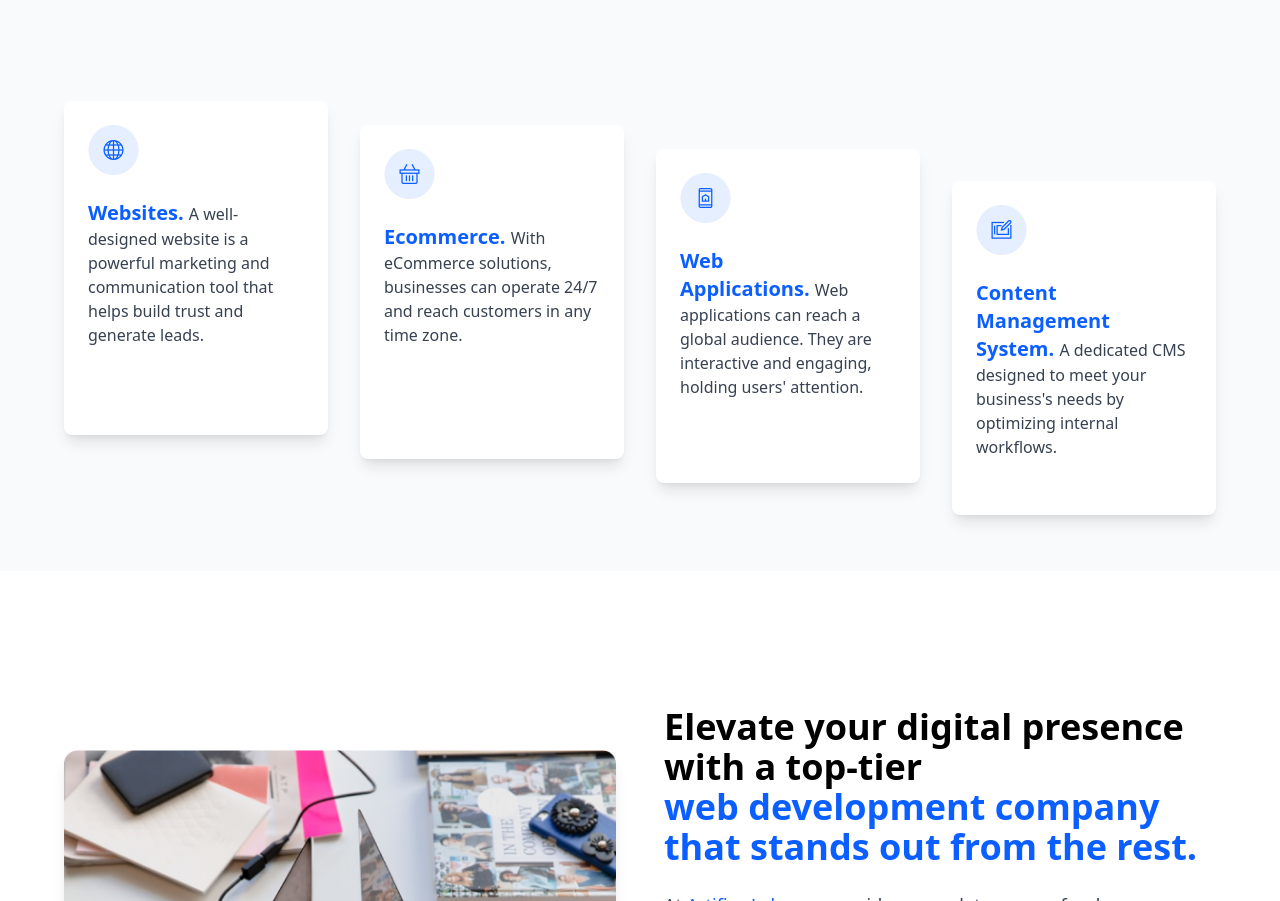
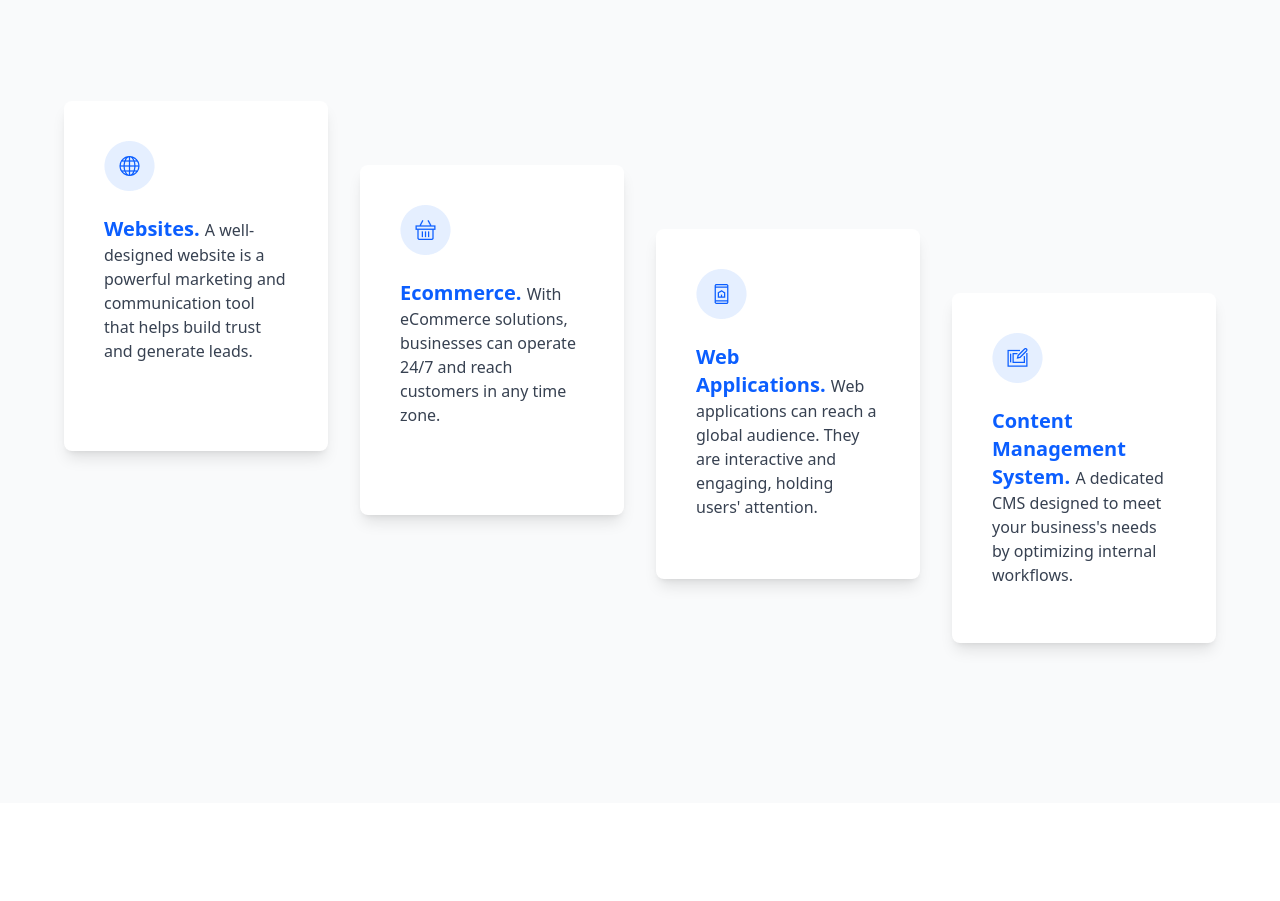
Before and after one commit to patelms35/artifice-labs-react, a React (Vite) app in the folder artifice/: page /web-dev in a window 1280 px wide. Shown: the part 1359-2260 px from the top of the page. Built offline with nearby package versions, Linux system fonts and the light colour scheme.

Commit message:
change in home page

```diff
--- a/artifice/src/Pages/Services/WebDevPage.jsx
+++ b/artifice/src/Pages/Services/WebDevPage.jsx
@@ -76,9 +76,9 @@ const Services = () => {
           </div>
 
           {/* Cards */}
-          <div className="grid gap-8 sm:grid-cols-2 lg:grid-cols-4 mb-10">
+          <div className="grid gap-8 sm:grid-cols-2 lg:grid-cols-4 mb-64">
             {/* Card 1 */}
-            <div className="bg-white p-6 rounded-lg shadow-lg flex flex-col items-start transform lg:translate-y-0 pb-14">
+            <div className="bg-white p-10 rounded-lg shadow-lg flex flex-col items-start transform lg:translate-y-0 pb-14">
               <img src="/globe.png" className="pb-6" />
               <p className="text-gray-700">
                 <span className="text-xl font-bold mb-2 text-[#0B5EFF]">
@@ -90,7 +90,7 @@ const Services = () => {
             </div>
 
             {/* Card 2 */}
-            <div className="bg-white p-6 rounded-lg shadow-lg flex flex-col items-start transform lg:translate-y-6 pb-14 lg:mt-0">
+            <div className="bg-white p-10 rounded-lg shadow-lg flex flex-col items-start transform lg:translate-y-16 pb-14 lg:mt-0">
               <img src="/ecommerce.png" className="pb-6" />
               <p className="text-gray-700">
                 <span className="text-xl font-bold mb-2 text-[#0B5EFF]">
@@ -102,7 +102,7 @@ const Services = () => {
             </div>
 
             {/* Card 3 */}
-            <div className="bg-white p-6 rounded-lg shadow-lg flex flex-col items-start transform lg:translate-y-12 pb-14">
+            <div className="bg-white p-10 rounded-lg shadow-lg flex flex-col items-start transform lg:translate-y-32 pb-14">
               <img src="/webapp.png" className="pb-6" />
               <p className="text-gray-700">
                 <span className="text-xl font-bold mb-2 text-[#0B5EFF]">
@@ -114,7 +114,7 @@ const Services = () => {
             </div>
 
             {/* Card 4 */}
-            <div className="bg-white p-6 rounded-lg shadow-lg flex flex-col items-start transform lg:translate-y-20 lg:mt-0 pb-14">
+            <div className="bg-white p-10 rounded-lg shadow-lg flex flex-col items-start transform lg:translate-y-48 lg:mt-0 pb-14">
               <img src="/cms.png" className="pb-6" />
               <p className="text-gray-700">
                 <span className="text-xl font-bold mb-2 text-[#0B5EFF]">
--- a/artifice/src/components/HomeSection.jsx
+++ b/artifice/src/components/HomeSection.jsx
@@ -14,12 +14,12 @@ const HomeSection = () => {
     AOS.init({ duration: 2000 });
   }, []);
   return (
-    <div className="w-full">
+    <div className="w-full bg-[#F6F9FE]">
       {/* Navbar */}
       <Navbar />
 
       {/* Hero Section */}
-      <section className="relative h-screen flex flex-col justify-center items-center bg-[url('/Background.png')] bg-cover bg-center">
+      <section className="relative  h-screen flex flex-col justify-center items-center bg-[url('/Background.png')] bg-cover bg-center">
         <div className="absolute inset-0 bg-black opacity-50"></div>
 
         {/* Home */}
@@ -151,7 +151,7 @@ const HomeSection = () => {
 
           {/* Third Card */}
           <div
-            className="bg-white rounded-lg shadow-lg p-4 max-w-[20rem] lg:max-w-[22rem]"
+            className="relative bg-white rounded-lg shadow-lg p-4 max-w-[20rem] lg:max-w-[22rem]"
             data-aos="fade-left"
           >
             <img
@@ -171,8 +171,8 @@ const HomeSection = () => {
 
         {/* View More Button */}
         <div
-          className="flex justify-end w-full mt-8 px-6 lg:px-12"
-          data-aos="fade-left"
+          className=" absolute -bottom-1 -left-[70px] flex justify-end w-full mt-8 px-6 lg:px-12"
+          data-aos="fade-right"
         >
           <button className="learn-more mr-16">
             <span className="circle">
```
